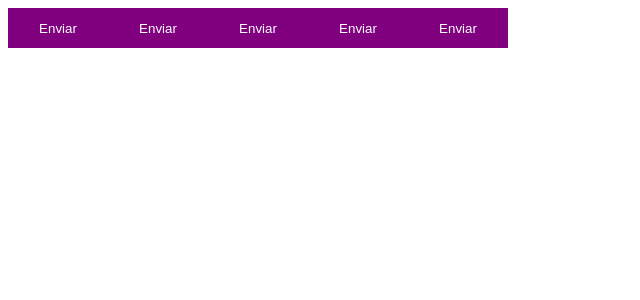
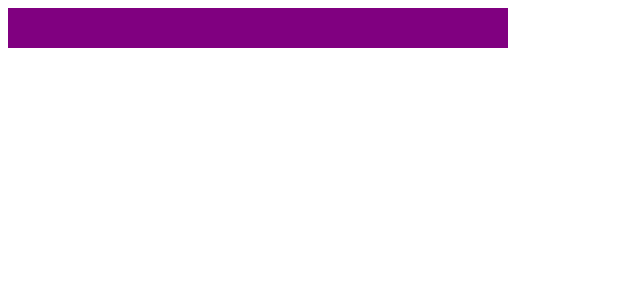
Before and after one commit to williamroger/ignite-reactjs-02-ignite-timer, a React (Vite) app: page / in a window 1280 px wide. Shown: the top 300 px of the page, without its empty margins (0-640 px from the left). Built offline with nearby package versions, Linux system fonts and the light colour scheme.

Commit message:
adicionada tipagem de temas

```diff
--- a/src/components/Button.styles.ts
+++ b/src/components/Button.styles.ts
@@ -20,5 +20,5 @@
   cursor: pointer;
 
   background-color: ${props => props.theme.primary};
-  color: ${props => props.theme.white};
+  color: ${props => props.theme.primary};
 `;
```
Also changed, not shown: src/@types/styles.d.ts (added, +9 -0 lines).
